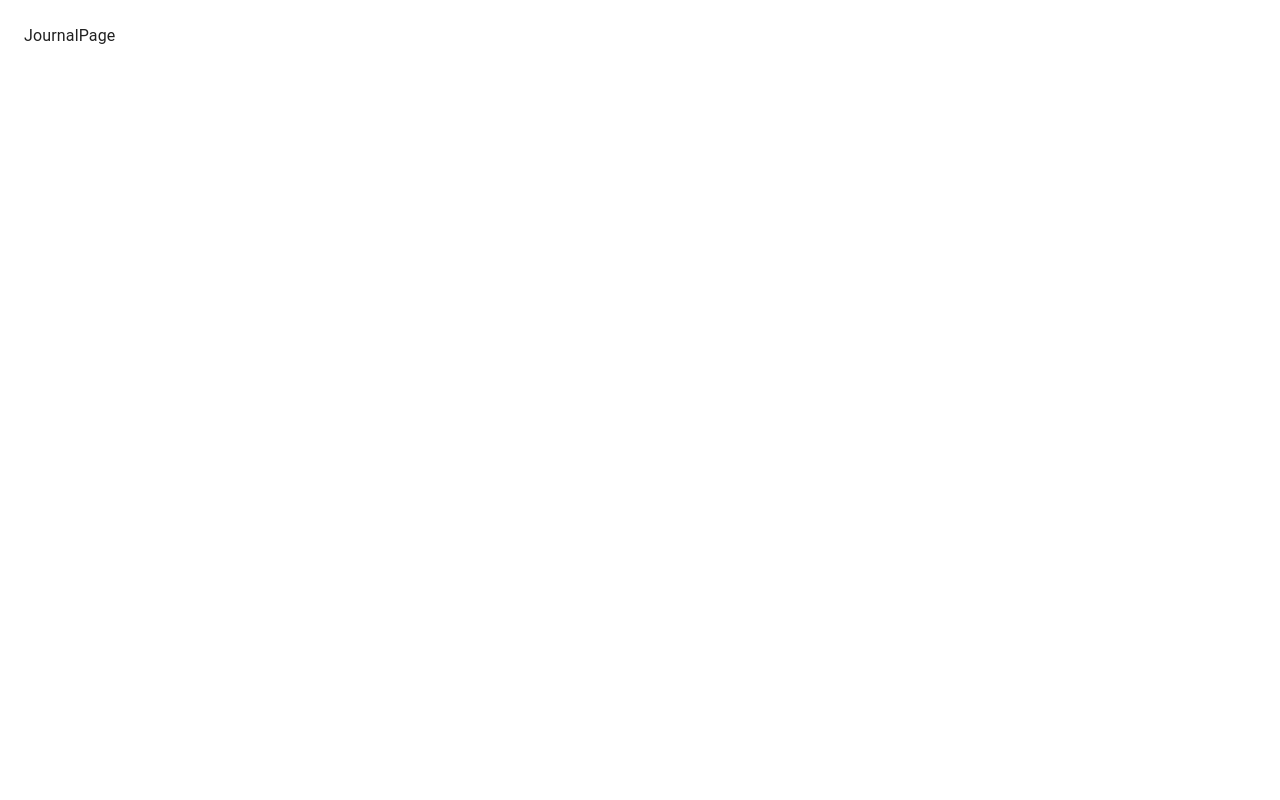
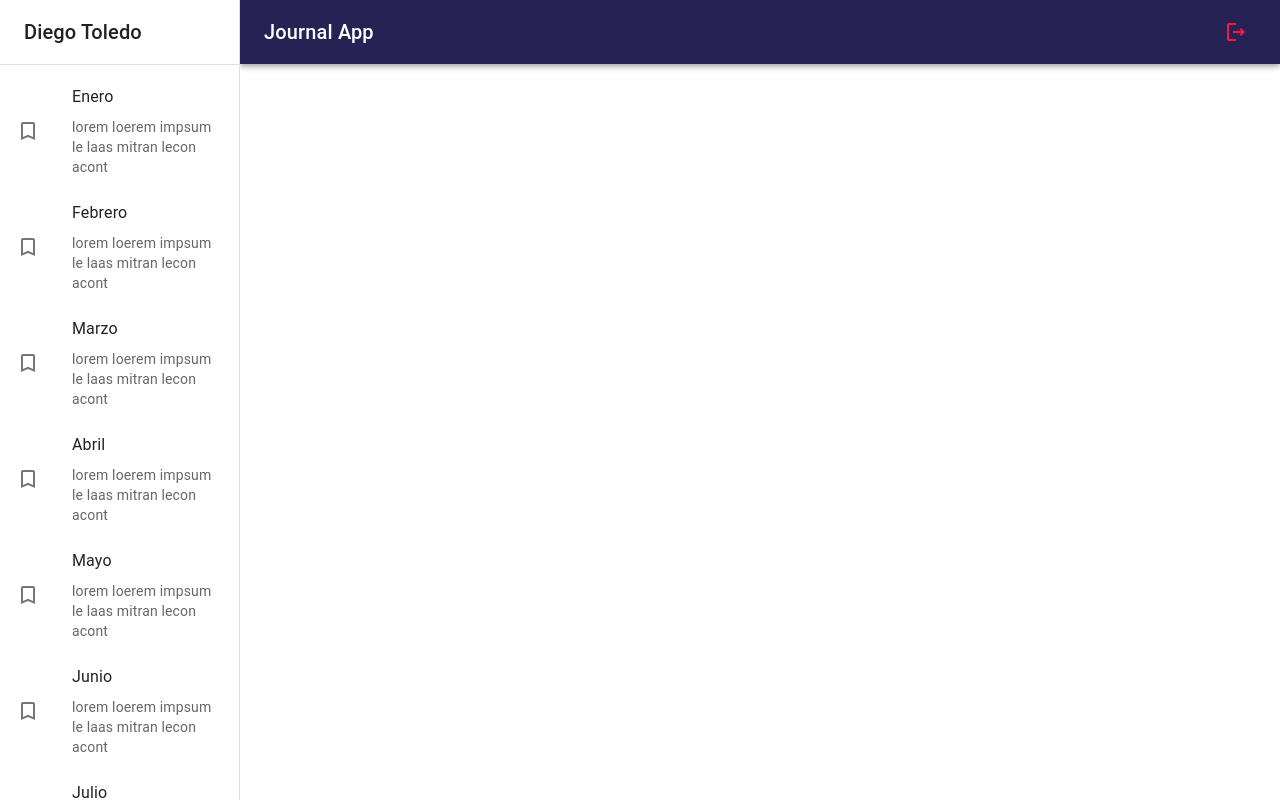
Before and after one commit to diegotoledo13/journalApp, a React (Vite) app: page / in a window 1280 px wide. Built offline with nearby package versions, Linux system fonts and the light colour scheme.

Commit message:
trabajando en estilos

```diff
--- /dev/null
+++ b/src/journal/components/NavBar.jsx
@@ -0,0 +1,38 @@
+import { LogoutOutlined, MenuOutlined } from "@mui/icons-material";
+import { AppBar, Grid, IconButton, Toolbar, Typography } from "@mui/material";
+import React from "react";
+
+export const NavBar = ({ drawerWidth = 240 }) => {
+  return (
+    <AppBar
+      position="fixed"
+      sx={{
+        width: { sm: `calc(100% - ${drawerWidth}px)` },
+        ml: { sm: `${drawerWidth}px` },
+      }}
+    >
+      <Toolbar>
+        <IconButton
+          color="inherit"
+          edge="start"
+          sx={{ mr: 2, display: { sm: "none" } }}
+        >
+          <MenuOutlined />
+        </IconButton>
+        <Grid
+          container
+          direction="row"
+          justifyContent="space-between"
+          alignItems="center"
+        >
+          <Typography variant="h6" noWrap component="div">
+            Journal App
+          </Typography>
+          <IconButton color="error">
+            <LogoutOutlined />
+          </IconButton>
+        </Grid>
+      </Toolbar>
+    </AppBar>
+  );
+};
--- /dev/null
+++ b/src/journal/components/SideBar.jsx
@@ -0,0 +1,70 @@
+import { TurnedInNot } from "@mui/icons-material";
+import {
+  Drawer,
+  Box,
+  Toolbar,
+  Typography,
+  Divider,
+  List,
+  ListItem,
+  ListItemButton,
+  ListItemIcon,
+  Grid,
+  ListItemText,
+} from "@mui/material";
+import React from "react";
+
+export const SideBar = ({ drawerWidth }) => {
+  return (
+    <Box
+      component="nav"
+      sx={{ width: { sm: drawerWidth }, flexShrink: { sm: 0 } }}
+    >
+      <Drawer
+        variant="permanent"
+        open
+        sx={{
+          display: { xs: "block" },
+          "& .MuiDrawer-paper": { boxSizing: "border-box", width: drawerWidth },
+        }}
+      >
+        <Toolbar>
+          <Typography variant="h6" noWrap component="div">
+            Diego Toledo
+          </Typography>
+        </Toolbar>
+        <Divider />
+        <List>
+          {[
+            "Enero",
+            "Febrero",
+            "Marzo",
+            "Abril",
+            "Mayo",
+            "Junio",
+            "Julio",
+            "Agosto",
+            "Septiembre",
+            "Octubre",
+            "Noviembre",
+            "Diciembre",
+          ].map((text) => (
+            <ListItem key={text} disablePadding>
+              <ListItemButton>
+                <ListItemIcon>
+                  <TurnedInNot />
+                </ListItemIcon>
+                <Grid container>
+                  <ListItemText primary={text} />
+                  <ListItemText
+                    secondary={"lorem loerem impsum le laas mitran lecon acont"}
+                  />
+                </Grid>
+              </ListItemButton>
+            </ListItem>
+          ))}
+        </List>
+      </Drawer>
+    </Box>
+  );
+};
--- /dev/null
+++ b/src/journal/components/index.js
@@ -0,0 +1,2 @@
+export * from "./NavBar";
+export * from "./SideBar";
--- a/src/journal/layout/JournalLayout.jsx
+++ b/src/journal/layout/JournalLayout.jsx
@@ -1,8 +1,14 @@
 import { Box } from "@mui/material";
+import { NavBar } from "../components/NavBar";
+import { SideBar } from "../components/SideBar";
+
+const drawerWidth = 240;
 
 export const JournalLayout = ({ children }) => {
   return (
     <Box sx={{ display: "flex" }}>
+      <NavBar drawerWidth={drawerWidth} />
+      <SideBar drawerWidth={drawerWidth} />
       <Box component="main" sx={{ flexGrow: 1, p: 3 }}>
         {children}
       </Box>
```
